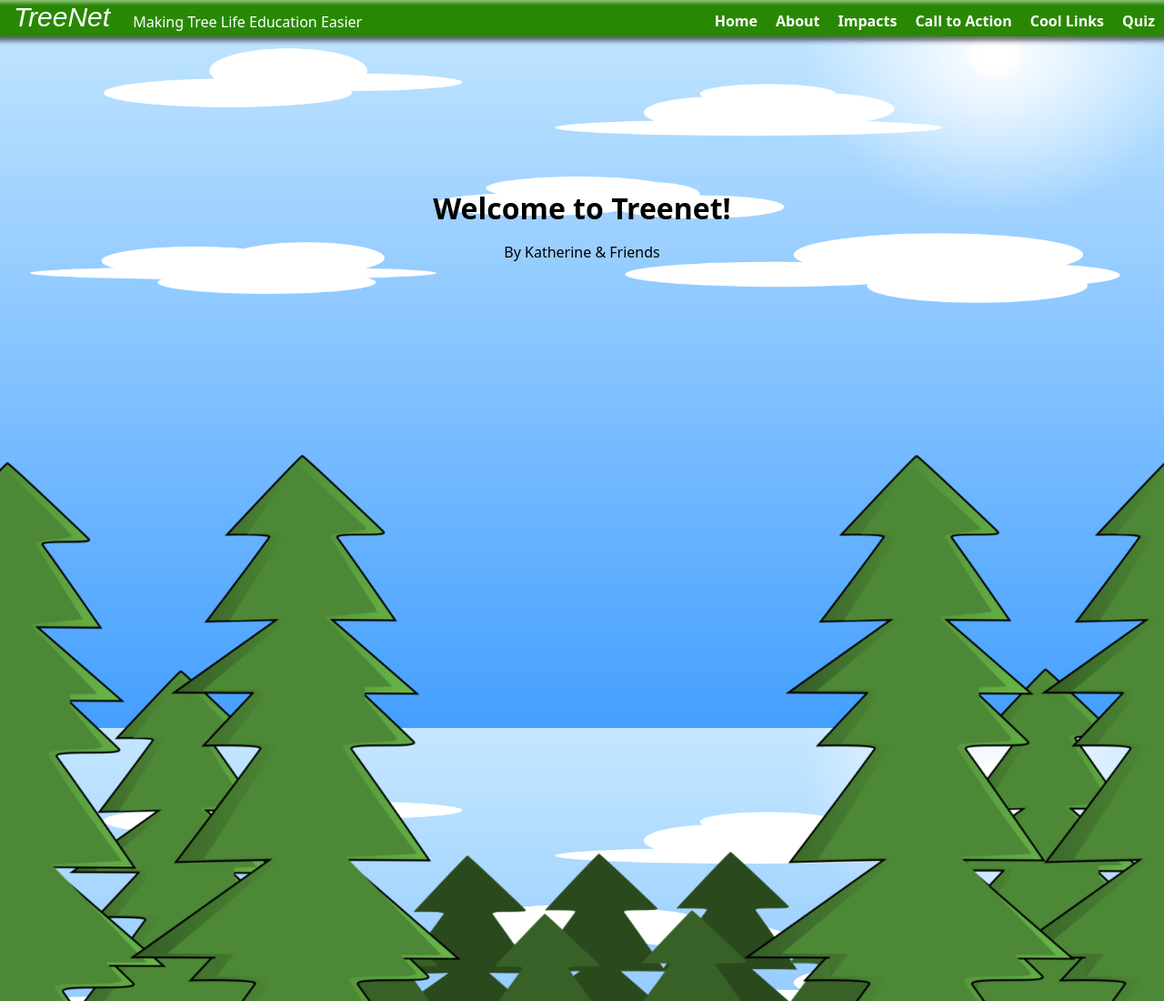
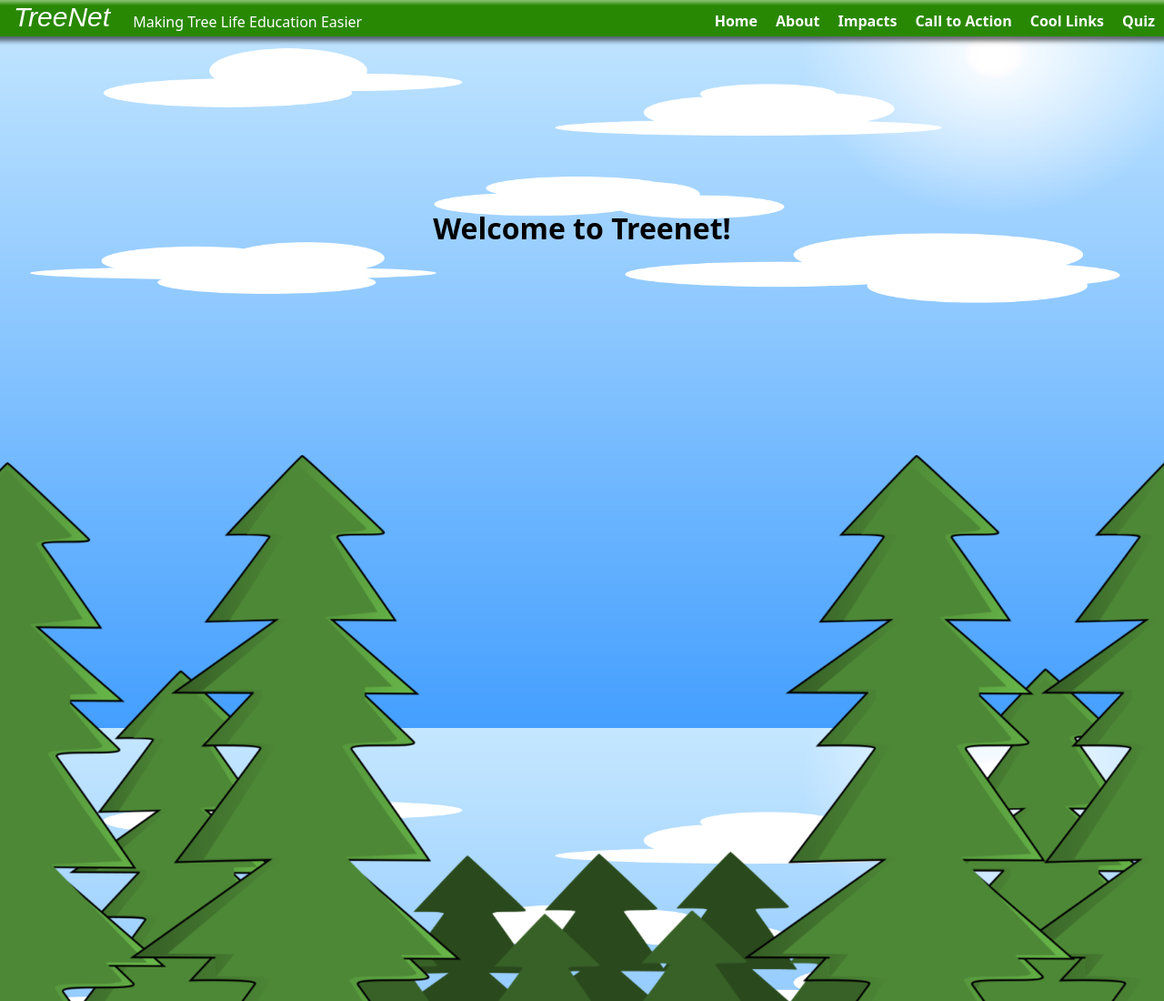
Before and after one commit to MineBoy2312/TreeNet, a plain HTML site: page index.html in a window 1280 px wide. Shown: the top 1100 px of the page at 91% size. Drawn offline with Linux system fonts and the light colour scheme.

Commit message:
I removed the by

```diff
--- a/index.html
+++ b/index.html
@@ -17,7 +17,6 @@
     <div id="sky">
         <div id="title">
             <h1>Welcome to Treenet!</h1>
-            <p>By Katherine & Friends</p>
         </div>
     </div>
     <div id="forest">
```
